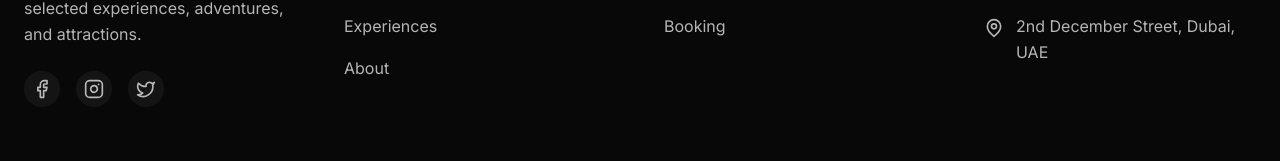
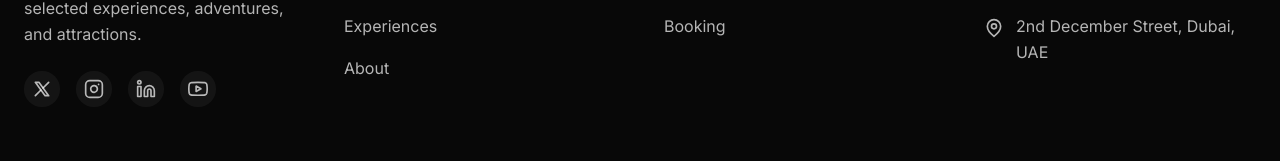
Before and after one commit to SonyLucky7/alkanztours.com, a Next.js app: page / in a window 1280 px wide. Shown: the part 5095-5256 px from the top of the page. Built offline with nearby package versions, Linux system fonts and the light colour scheme.

Commit message:
Update footer with official social media links

```diff
--- a/src/components/layout/Footer.tsx
+++ b/src/components/layout/Footer.tsx
@@ -24,15 +24,17 @@ export default function Footer() {
               Discover the UAE through carefully selected experiences, adventures, and attractions.
             </p>
             <div className="flex gap-4">
-              {/* Social Placeholders */}
-              <a href="#" className="p-2 bg-white/5 rounded-full hover:bg-[var(--color-primary,#C9A227)] hover:text-white transition-colors" aria-label="Facebook">
-                <svg xmlns="http://www.w3.org/2000/svg" width="20" height="20" viewBox="0 0 24 24" fill="none" stroke="currentColor" strokeWidth="2" strokeLinecap="round" strokeLinejoin="round"><path d="M18 2h-3a5 5 0 0 0-5 5v3H7v4h3v8h4v-8h3l1-4h-4V7a1 1 0 0 1 1-1h3z"/></svg>
+              <a href="https://x.com/holidayysC" target="_blank" rel="noopener noreferrer" className="p-2 bg-white/5 rounded-full hover:bg-[var(--color-primary,#C9A227)] hover:text-black transition-colors" aria-label="X (Twitter)">
+                <svg xmlns="http://www.w3.org/2000/svg" width="20" height="20" viewBox="0 0 24 24" fill="none" stroke="currentColor" strokeWidth="2" strokeLinecap="round" strokeLinejoin="round"><path d="M4 4l11.733 16h4.267l-11.733 -16z" /><path d="M4 20l6.768 -6.768m2.46 -2.46l6.772 -6.772" /></svg>
               </a>
-              <a href="#" className="p-2 bg-white/5 rounded-full hover:bg-[var(--color-primary,#C9A227)] hover:text-white transition-colors" aria-label="Instagram">
+              <a href="https://www.instagram.com/holidayys_com" target="_blank" rel="noopener noreferrer" className="p-2 bg-white/5 rounded-full hover:bg-[var(--color-primary,#C9A227)] hover:text-black transition-colors" aria-label="Instagram">
                 <svg xmlns="http://www.w3.org/2000/svg" width="20" height="20" viewBox="0 0 24 24" fill="none" stroke="currentColor" strokeWidth="2" strokeLinecap="round" strokeLinejoin="round"><rect width="20" height="20" x="2" y="2" rx="5" ry="5"/><path d="M16 11.37A4 4 0 1 1 12.63 8 4 4 0 0 1 16 11.37z"/><line x1="17.5" x2="17.51" y1="6.5" y2="6.5"/></svg>
               </a>
-              <a href="#" className="p-2 bg-white/5 rounded-full hover:bg-[var(--color-primary,#C9A227)] hover:text-white transition-colors" aria-label="Twitter">
-                <svg xmlns="http://www.w3.org/2000/svg" width="20" height="20" viewBox="0 0 24 24" fill="none" stroke="currentColor" strokeWidth="2" strokeLinecap="round" strokeLinejoin="round"><path d="M22 4s-.7 2.1-2 3.4c1.6 10-9.4 17.3-18 11.6 2.2.1 4.4-.6 6-2C3 15.5.5 9.6 3 5c2.2 2.6 5.6 4.1 9 4-.9-4.2 4-6.6 7-3.8 1.1 0 3-1.2 3-1.2z"/></svg>
+              <a href="https://www.linkedin.com/company/holidayys-com/" target="_blank" rel="noopener noreferrer" className="p-2 bg-white/5 rounded-full hover:bg-[var(--color-primary,#C9A227)] hover:text-black transition-colors" aria-label="LinkedIn">
+                <svg xmlns="http://www.w3.org/2000/svg" width="20" height="20" viewBox="0 0 24 24" fill="none" stroke="currentColor" strokeWidth="2" strokeLinecap="round" strokeLinejoin="round"><path d="M16 8a6 6 0 0 1 6 6v7h-4v-7a2 2 0 0 0-2-2 2 2 0 0 0-2 2v7h-4v-7a6 6 0 0 1 6-6z"/><rect width="4" height="12" x="2" y="9"/><circle cx="4" cy="4" r="2"/></svg>
+              </a>
+              <a href="https://www.youtube.com/@holidayys_" target="_blank" rel="noopener noreferrer" className="p-2 bg-white/5 rounded-full hover:bg-[var(--color-primary,#C9A227)] hover:text-black transition-colors" aria-label="YouTube">
+                <svg xmlns="http://www.w3.org/2000/svg" width="20" height="20" viewBox="0 0 24 24" fill="none" stroke="currentColor" strokeWidth="2" strokeLinecap="round" strokeLinejoin="round"><path d="M22.54 6.42a2.78 2.78 0 0 0-1.94-2C18.88 4 12 4 12 4s-6.88 0-8.6.46a2.78 2.78 0 0 0-1.94 2A29 29 0 0 0 1 11.75a29 29 0 0 0 .46 5.33A2.78 2.78 0 0 0 3.4 19c1.72.46 8.6.46 8.6.46s6.88 0 8.6-.46a2.78 2.78 0 0 0 1.94-2 29 29 0 0 0 .46-5.25 29 29 0 0 0-.46-5.33z"/><polygon points="9.75 15.02 15.5 11.75 9.75 8.48 9.75 15.02"/></svg>
               </a>
             </div>
           </div>
```
